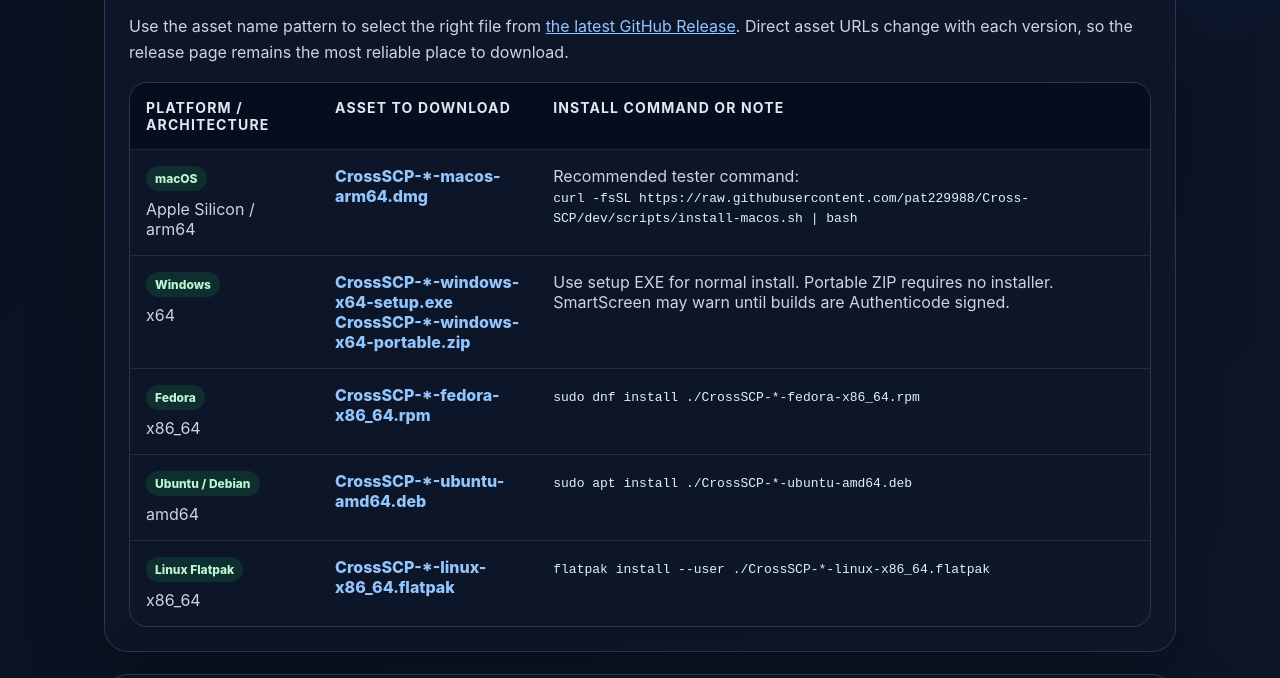
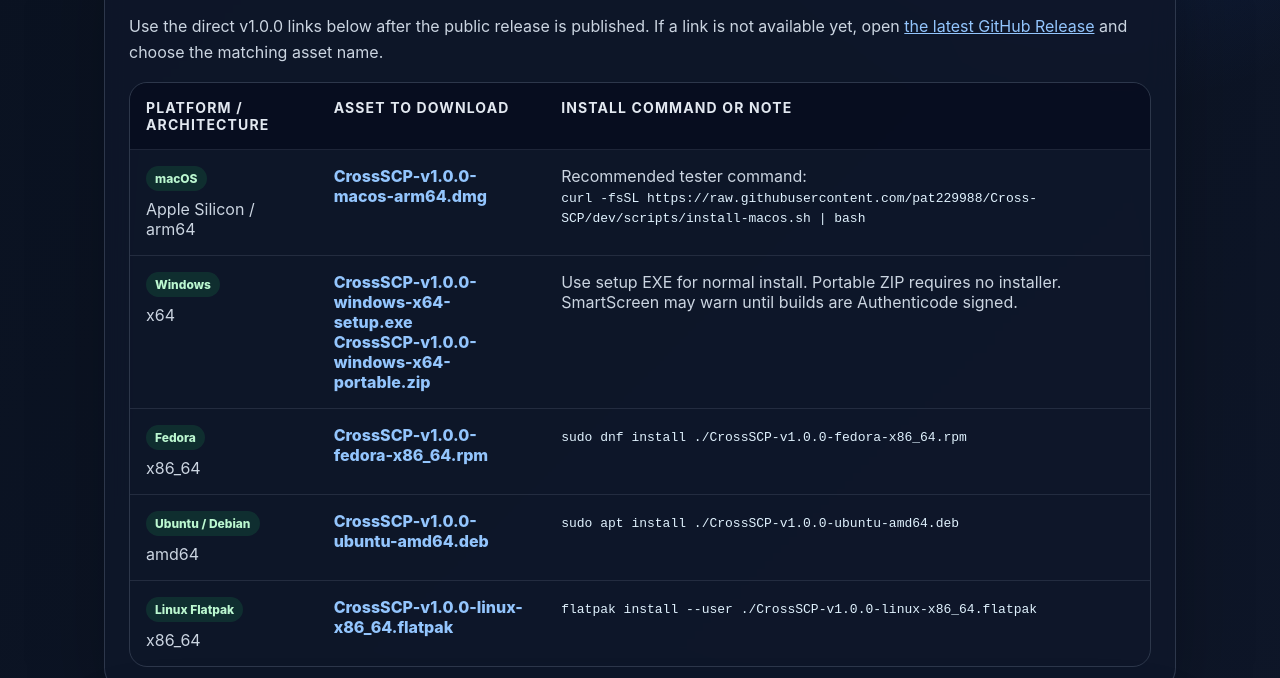
Before and after one commit to pat229988/Cross-SCP, a plain HTML site: page docs/download.html in a window 1280 px wide. Shown: the part 636-1314 px from the top of the page. Drawn offline with Linux system fonts and the light colour scheme.

```diff
--- a/docs/download.html
+++ b/docs/download.html
@@ -60,15 +60,15 @@
 
       <section class="card">
         <h2>Recommended downloads</h2>
-        <p>Use the asset name pattern to select the right file from <a href="https://github.com/pat229988/Cross-SCP/releases/latest">the latest GitHub Release</a>. Direct asset URLs change with each version, so the release page remains the most reliable place to download.</p>
+        <p>Use the direct v1.0.0 links below after the public release is published. If a link is not available yet, open <a href="https://github.com/pat229988/Cross-SCP/releases/latest">the latest GitHub Release</a> and choose the matching asset name.</p>
         <table>
           <thead><tr><th>Platform / architecture</th><th>Asset to download</th><th>Install command or note</th></tr></thead>
           <tbody>
-            <tr><td data-label="Platform"><span class="pill">macOS</span><br>Apple Silicon / arm64</td><td data-label="Asset"><a class="download-link" href="https://github.com/pat229988/Cross-SCP/releases/latest">CrossSCP-*-macos-arm64.dmg</a></td><td data-label="Install">Recommended tester command:<br><code>curl -fsSL https://raw.githubusercontent.com/pat229988/Cross-SCP/dev/scripts/install-macos.sh | bash</code></td></tr>
-            <tr><td data-label="Platform"><span class="pill">Windows</span><br>x64</td><td data-label="Asset"><a class="download-link" href="https://github.com/pat229988/Cross-SCP/releases/latest">CrossSCP-*-windows-x64-setup.exe</a><br><a class="download-link" href="https://github.com/pat229988/Cross-SCP/releases/latest">CrossSCP-*-windows-x64-portable.zip</a></td><td data-label="Install">Use setup EXE for normal install. Portable ZIP requires no installer. SmartScreen may warn until builds are Authenticode signed.</td></tr>
-            <tr><td data-label="Platform"><span class="pill">Fedora</span><br>x86_64</td><td data-label="Asset"><a class="download-link" href="https://github.com/pat229988/Cross-SCP/releases/latest">CrossSCP-*-fedora-x86_64.rpm</a></td><td data-label="Install"><code>sudo dnf install ./CrossSCP-*-fedora-x86_64.rpm</code></td></tr>
-            <tr><td data-label="Platform"><span class="pill">Ubuntu / Debian</span><br>amd64</td><td data-label="Asset"><a class="download-link" href="https://github.com/pat229988/Cross-SCP/releases/latest">CrossSCP-*-ubuntu-amd64.deb</a></td><td data-label="Install"><code>sudo apt install ./CrossSCP-*-ubuntu-amd64.deb</code></td></tr>
-            <tr><td data-label="Platform"><span class="pill">Linux Flatpak</span><br>x86_64</td><td data-label="Asset"><a class="download-link" href="https://github.com/pat229988/Cross-SCP/releases/latest">CrossSCP-*-linux-x86_64.flatpak</a></td><td data-label="Install"><code>flatpak install --user ./CrossSCP-*-linux-x86_64.flatpak</code></td></tr>
+            <tr><td data-label="Platform"><span class="pill">macOS</span><br>Apple Silicon / arm64</td><td data-label="Asset"><a class="download-link" href="https://github.com/pat229988/Cross-SCP/releases/download/v1.0.0/CrossSCP-v1.0.0-macos-arm64.dmg">CrossSCP-v1.0.0-macos-arm64.dmg</a></td><td data-label="Install">Recommended tester command:<br><code>curl -fsSL https://raw.githubusercontent.com/pat229988/Cross-SCP/dev/scripts/install-macos.sh | bash</code></td></tr>
+            <tr><td data-label="Platform"><span class="pill">Windows</span><br>x64</td><td data-label="Asset"><a class="download-link" href="https://github.com/pat229988/Cross-SCP/releases/download/v1.0.0/CrossSCP-v1.0.0-windows-x64-setup.exe">CrossSCP-v1.0.0-windows-x64-setup.exe</a><br><a class="download-link" href="https://github.com/pat229988/Cross-SCP/releases/download/v1.0.0/CrossSCP-v1.0.0-windows-x64-portable.zip">CrossSCP-v1.0.0-windows-x64-portable.zip</a></td><td data-label="Install">Use setup EXE for normal install. Portable ZIP requires no installer. SmartScreen may warn until builds are Authenticode signed.</td></tr>
+            <tr><td data-label="Platform"><span class="pill">Fedora</span><br>x86_64</td><td data-label="Asset"><a class="download-link" href="https://github.com/pat229988/Cross-SCP/releases/download/v1.0.0/CrossSCP-v1.0.0-fedora-x86_64.rpm">CrossSCP-v1.0.0-fedora-x86_64.rpm</a></td><td data-label="Install"><code>sudo dnf install ./CrossSCP-v1.0.0-fedora-x86_64.rpm</code></td></tr>
+            <tr><td data-label="Platform"><span class="pill">Ubuntu / Debian</span><br>amd64</td><td data-label="Asset"><a class="download-link" href="https://github.com/pat229988/Cross-SCP/releases/download/v1.0.0/CrossSCP-v1.0.0-ubuntu-amd64.deb">CrossSCP-v1.0.0-ubuntu-amd64.deb</a></td><td data-label="Install"><code>sudo apt install ./CrossSCP-v1.0.0-ubuntu-amd64.deb</code></td></tr>
+            <tr><td data-label="Platform"><span class="pill">Linux Flatpak</span><br>x86_64</td><td data-label="Asset"><a class="download-link" href="https://github.com/pat229988/Cross-SCP/releases/download/v1.0.0/CrossSCP-v1.0.0-linux-x86_64.flatpak">CrossSCP-v1.0.0-linux-x86_64.flatpak</a></td><td data-label="Install"><code>flatpak install --user ./CrossSCP-v1.0.0-linux-x86_64.flatpak</code></td></tr>
           </tbody>
         </table>
       </section>
```
Also changed, not shown: 4 other files.
